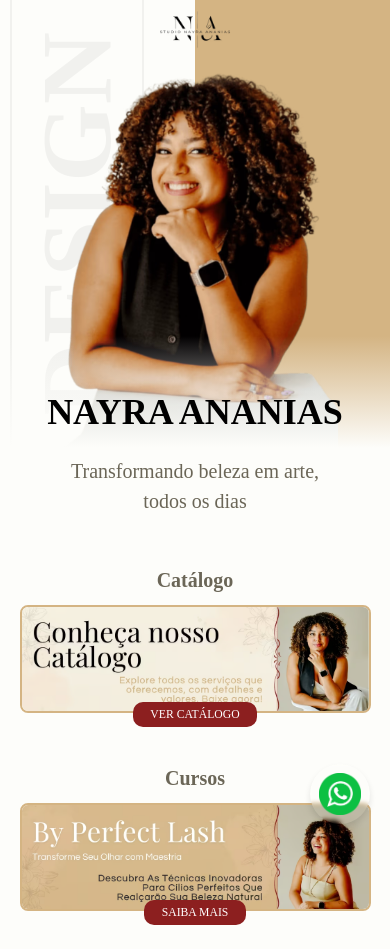
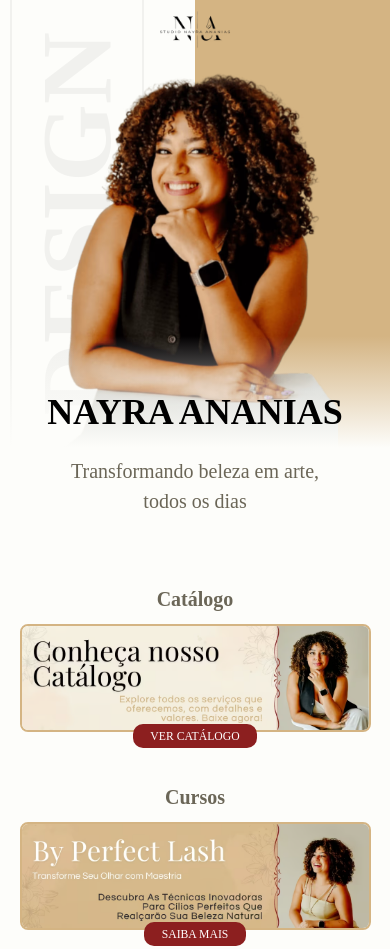
Before and after one commit to GustavoCazzine/Studio-Nayra-Ananias, a plain HTML site: page index.html in a window 390 px wide. Shown: the top 949 px of the page. Drawn offline with nearby package versions, Linux system fonts and the light colour scheme.

Commit message:
att nayra

```diff
--- a/assets/css/style.css
+++ b/assets/css/style.css
@@ -259,9 +259,10 @@ h3 {
     text-align: center;
     gap: 1em;
     padding-bottom: 2em ;
+    padding: 5%;
 }
 
-.container__conteudo {
+.con.container__conteudo {
     width: 100%;
     padding: 0% 5%;
     display: block;
@@ -269,7 +270,8 @@ h3 {
 
 .container__conteudo img {
     width: 100%; /* Escala a largura da imagem conforme o contêiner */
-    height: auto; /* Mantém a proporção da imagem */
+    height: 100%; /* Mantém a proporção da imagem */
+    max-height: 150px;
     border-radius: 8px; /* Arredonda os cantos */
     border: 2px solid var(--cor-secundaria); /* Define uma única borda */
     object-fit: cover; /* Garante que a imagem seja ajustada corretamente */
@@ -293,7 +295,7 @@ h3 {
     padding: 0.5em 1.5em;
     border-radius: 10px;
     position: relative;
-    top: -12px;
+    top: -10px;
     transition: background-color 0.3s ease, transform 0.2s ease;
     color: var(--cor-primaria);
     text-transform: uppercase;
@@ -481,8 +483,8 @@ h3 {
     justify-content: center;
     cursor: pointer;
     transform: translateX(0);
-    transition: transform 0.5s ease-in-out; /* Apenas transform para melhor desempenho */
-    will-change: transform; /* Informa ao navegador que o elemento será animado */
+    transition: transform 0.5s ease-in-out, background-color 0.3s ease; /* Adiciona transição de cor */
+    will-change: transform;
     backdrop-filter: blur(2px);
 }
 
@@ -492,6 +494,12 @@ h3 {
     max-width: 100px; /* Limita o tamanho máximo da imagem */
     display: block; /* Remove espaçamento indesejado */
     margin: 0 auto; /* Centraliza no contêiner, se necessário */
+    transition: .2s;
+}
+
+.whatsapp-button img:hover{
+    transform: scale(1.1);
+    transition: .2s;
 }
 
 .whatsapp-button.visible {
@@ -508,7 +516,7 @@ h3 {
     bottom: 70px;
     right: 10px;
     background-color: #25D366;
-    color: var(--cor-alternativa);
+    color: white; /* Texto branco para melhor contraste */
     padding: 8px 12px;
     border-radius: 8px;
     font-size: 14px;
@@ -516,9 +524,9 @@ h3 {
     opacity: 0;
     visibility: hidden;
     transform: translateY(10px);
-    transition: opacity 0.5s ease-in-out, transform 0.5s ease-in-out, visibility 0.5s ease-in-out;
+    transition: opacity 0.3s ease-in-out, transform 0.3s ease-in-out, visibility 0.3s ease-in-out;
     white-space: nowrap;
-    will-change: opacity, transform, visibility; /* Informa ao navegador que o elemento será animado */
+    will-change: opacity, transform, visibility;
 }
 
 /* Triângulo do balão de fala */
@@ -545,7 +553,25 @@ h3 {
 .whatsapp-tooltip.fade-out {
     opacity: 0;
     transform: translateX(50px); /* Move para a direita */
-    transition: opacity 0.4s ease-in-out, transform 0.4s ease-in-out; /* Suave ao sair */
+    transition: opacity 0.3s ease-in-out, transform 0.3s ease-in-out; /* Suave ao sair */
+}
+
+@media (max-width: 768px) {
+    .whatsapp-button {
+        width: 50px; /* Botão menor em dispositivos móveis */
+        height: 50px;
+        right: -70px; /* Ajuste para dispositivos móveis */
+    }
+
+    .whatsapp-button.visible {
+        transform: translateX(-80px); /* Ajuste para dispositivos móveis */
+    }
+
+    .whatsapp-tooltip {
+        font-size: 12px; /* Texto menor em dispositivos móveis */
+        padding: 6px 10px;
+        bottom: 60px; /* Ajuste de posição */
+    }
 }
 
 
--- a/assets/js/funcoes.js
+++ b/assets/js/funcoes.js
@@ -42,10 +42,10 @@ document.addEventListener('DOMContentLoaded', function() {
     window.addEventListener('resize', addScrollListener);
 });
 
-//Botão do WhatsApp
+// Botão do WhatsApp
 function debounce(func, wait) {
     let timeout;
-    return function(...args) {
+    return function (...args) {
         clearTimeout(timeout);
         timeout = setTimeout(() => func.apply(this, args), wait);
     };
@@ -70,9 +70,12 @@ document.addEventListener('DOMContentLoaded', function () {
 
                     setTimeout(() => {
                         whatsappTooltip.classList.remove('visible', 'fade-out');
-                    }, 500);
-                }, 2000);
+                    }, 300); // Tempo de espera antes de remover o tooltip
+                }, 2000); // Tempo de exibição do tooltip
             }
+        } else {
+            whatsappButton.classList.remove('visible');
+            whatsappButton.classList.add('hidden');
         }
     }
 
```
Also changed, not shown: index.html (+1 -0 lines).
